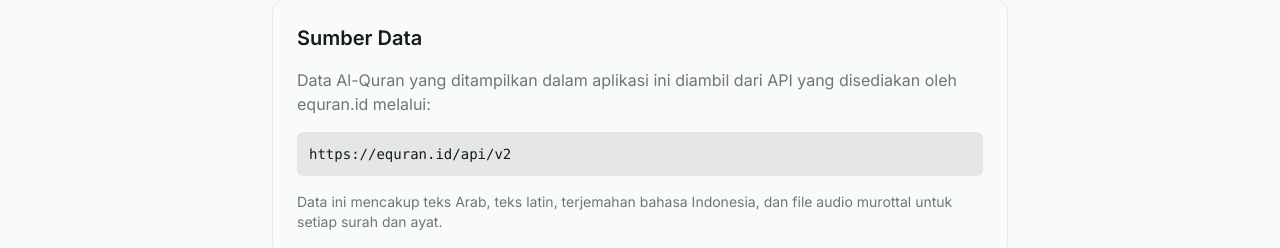
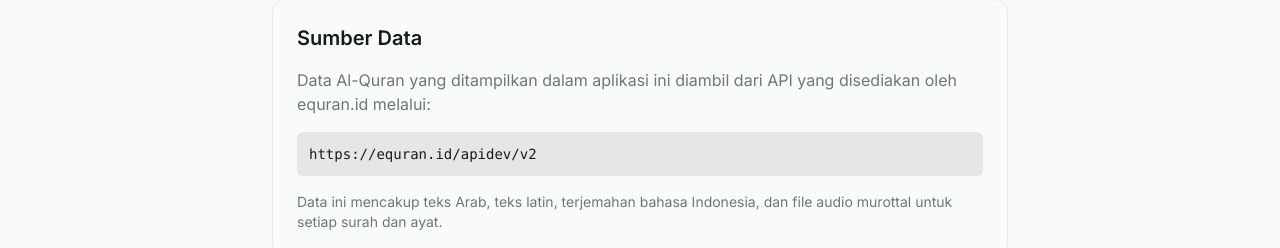
Before and after one commit to rafapradana/bayyina, a React (Vite) app: page /about in a window 1280 px wide. Shown: the part 959-1207 px from the top of the page. Built offline with nearby package versions, Linux system fonts and the light colour scheme; no server answers; a web font is replaced by a local one.

Commit message:
Visual edit in Lovable
Edited UI in Lovable

```diff
--- a/src/pages/AboutPage.tsx
+++ b/src/pages/AboutPage.tsx
@@ -107,9 +107,7 @@ const AboutPage = () => {
                 Data Al-Quran yang ditampilkan dalam aplikasi ini diambil dari API
                 yang disediakan oleh equran.id melalui:
               </p>
-              <div className="bg-muted p-3 rounded-md font-mono text-sm overflow-x-auto">
-                https://equran.id/api/v2
-              </div>
+              <div className="bg-muted p-3 rounded-md font-mono text-sm overflow-x-auto">https://equran.id/apidev/v2</div>
               <p className="text-sm text-muted-foreground mt-4">
                 Data ini mencakup teks Arab, teks latin, terjemahan bahasa Indonesia,
                 dan file audio murottal untuk setiap surah dan ayat.
```
